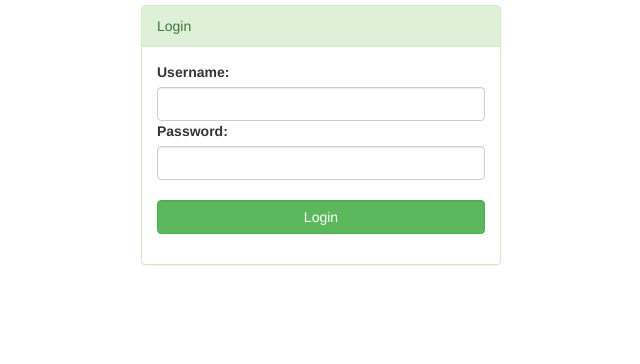
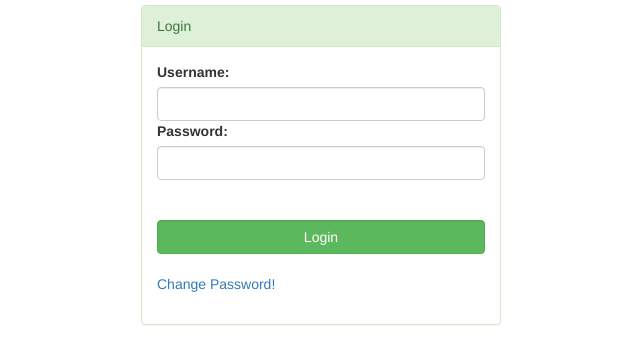
Before and after one commit to hoangsetup/Subiz_sms, a CodeIgniter app: page /subiz_sms/index.php/login in a window 1280 px wide. Shown: the part 145-509 px from the top of the page, without its empty margins (319-959 px from the left). Run offline with CodeIgniter, Linux system fonts and the light colour scheme; some libraries are stand-ins or nearby versions.

Commit message:
add change password

```diff
--- a/application/controllers/Login.php
+++ b/application/controllers/Login.php
@@ -24,5 +24,11 @@ class Login extends CI_Controller
 		$this->session->sess_destroy();
 		redirect('login');
 	}
+
+	function ChangePassword()
+	{
+		if($_POST) $this->Muser->ChangePassword();
+		redirect('login');
+	}
 }
 ?>
--- a/application/models/Muser.php
+++ b/application/models/Muser.php
@@ -27,7 +27,22 @@
 				if($this->input->post('remember_me')) $this->session->set_userdata('remember_me', TRUE);
 				redirect('home');
 			}
-			else $this->session->set_flashdata('errorlogin', 'Your username or password are incorrect');
+			else $this->session->set_userdata('errorlogin', 'Your username or password are incorrect.');
+		}
+
+		function changePassword(){
+			$username = $this->input->post('username');
+			$oldpass = sha1($this->input->post('oldpassword'));
+			$newpass = sha1($this->input->post('newpassword'));
+			$this->db->where('username', $username);
+			$this->db->where('password', $oldpass);
+			$this->db->set('password', $newpass);
+			$this->db->update('user');
+			if($this->db->affected_rows() >= 1){
+				$this->session->set_userdata('errorlogin', 'Your password has been changed!');
+			}else{
+				$this->session->set_userdata('errorlogin', 'Update failed! Your username or password are incorrect.');
+			}
 		}
 
 	}
--- a/application/views/login.php
+++ b/application/views/login.php
@@ -5,11 +5,15 @@
 	  <meta charset="utf-8">
   <meta name="viewport" content="width=device-width, initial-scale=1">
   <link rel="stylesheet" href="http://maxcdn.bootstrapcdn.com/bootstrap/3.3.5/css/bootstrap.min.css">
-  <link rel="stylesheet" type="text/css" href="http://cdn.datatables.net/1.10.10/css/jquery.dataTables.min.css">
 
   <script src="https://ajax.googleapis.com/ajax/libs/jquery/1.11.3/jquery.min.js"></script>
   <script src="http://maxcdn.bootstrapcdn.com/bootstrap/3.3.5/js/bootstrap.min.js"></script>
-  <script src="http://cdn.datatables.net/1.10.10/js/jquery.dataTables.min.js"></script>
+  <style type="text/css">
+  	a{
+  		text-decoration: none;
+  	}
+
+  </style>
 </head>
 <body>
 <div class="container">
@@ -26,9 +30,14 @@
 							<input type="text" name="username" class="form-control" required>
 							<label>Password: </label>
 							<input type="password" name="password" class="form-control" required>
+
+							<span class="label label-danger"><?php if($this->session->userdata('errorlogin')) echo $this->session->userdata('errorlogin'); ?></span>
+							<br />
 							<br />
 							<input type="submit" value="Login" class="btn btn-success form-control" />
-							<?php if($this->session->flashdata('errorlogin')); ?>
+							<br />
+							<br />
+							<a href="#" data-toggle="modal" data-target="#modalResetpassword">Change Password!</a>
 						</div>
 					</div>
 				</div>
@@ -36,5 +45,39 @@
 		</div>
 	</div>
 </div>
+<!-- Modal change password -->
+<!-- Modal -->
+<div id="modalResetpassword" class="modal fade" role="dialog">
+  <div class="modal-dialog">
+
+    <!-- Modal content-->
+    <form action="<?php $this->load->helper('url'); echo base_url().'index.php/Login/changePassword'; ?>" method="POST" rule="form">
+      <div class="modal-content">
+        <div class="modal-header">
+			<button type="button" class="close" data-dismiss="modal">&times;</button>
+			<h4 class="modal-title" >Change password</h4>
+        </div>
+        <div class="modal-body" id="modal-content">
+        	<div class="form-group">
+        		<label>Username</label>
+        		<input type="text" class="form-control" name="username" required>
+        	</div>
+        	<div class="form-group">
+        		<label>Old password</label>
+        		<input type="password" class="form-control" name="oldpassword" required>
+        	</div>
+        	<div class="form-group">
+        		<label>New password</label>
+        		<input type="password" class="form-control" name="newpassword" required>
+        	</div>
+        </div>
+        <div class="modal-footer">
+			<input type="submit" name="submit" class="btn btn-success" value="Change">
+        </div>
+      </div>
+    </form>
+  </div>
+</div>
+<!-- /Modal -->
 </body>
 </html>
--- a/application/views/view_layout.php
+++ b/application/views/view_layout.php
@@ -104,12 +104,15 @@
 <nav class="navbar navbar-inverse">
   <div class="container-fluid">
     <div class="navbar-header">
-      <a class="navbar-brand" href="#">SubizSms Hack</a>
+      <a class="navbar-brand" href="#">SubizSms</a>
     </div>
     <div>
       <ul class="nav navbar-nav">
         <li class="active"><a href="#home">Home</a></li>
         <li><a href="#rules">Rules</a></li>
+      </ul>
+      <ul class="nav navbar-nav navbar-right">
+        <li><a href="<?php echo base_url(); ?>index.php/Login/logout"><span class="glyphicon glyphicon-user"></span> Logout</a></li>
       </ul>
     </div>
   </div>
```
